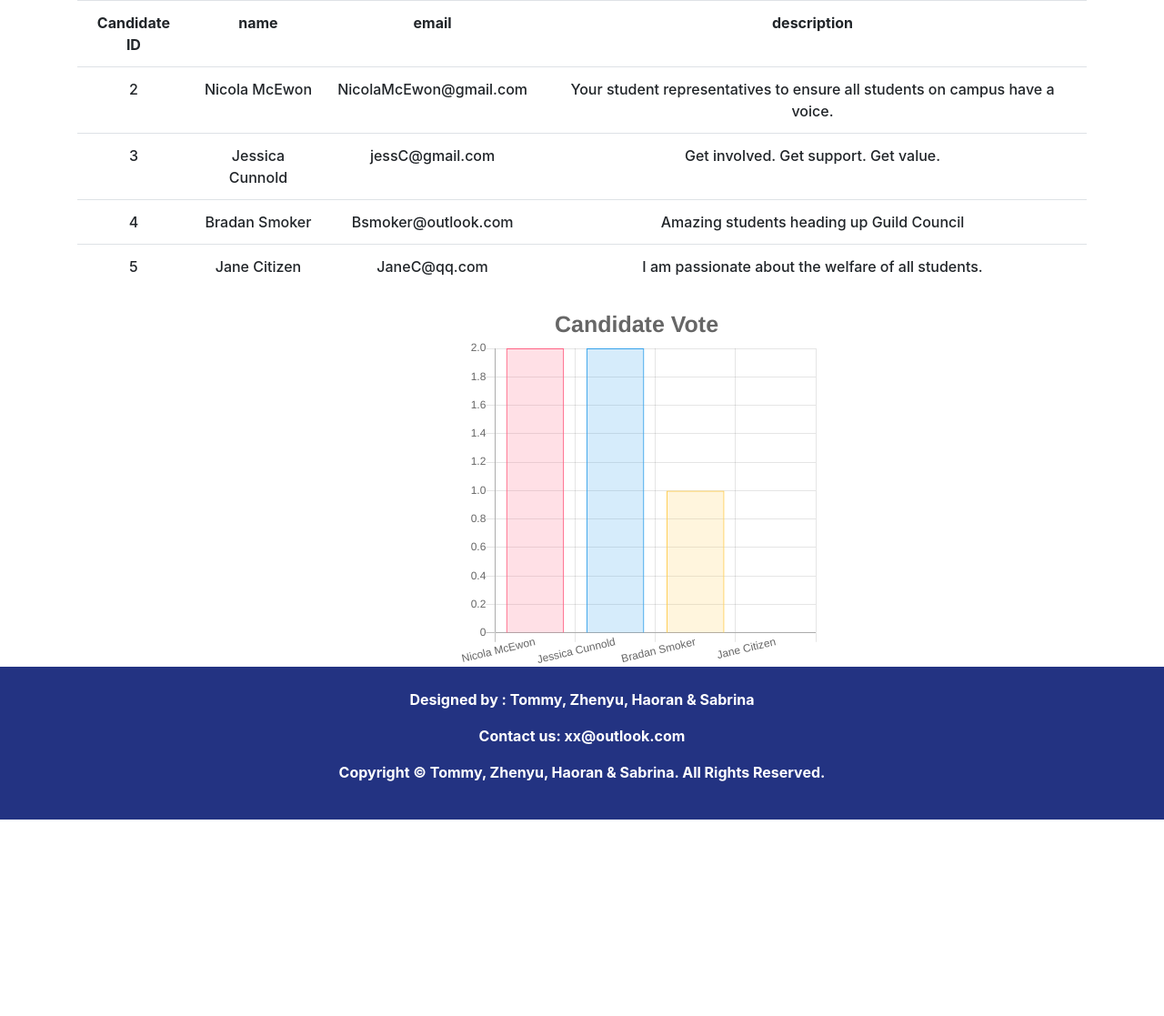
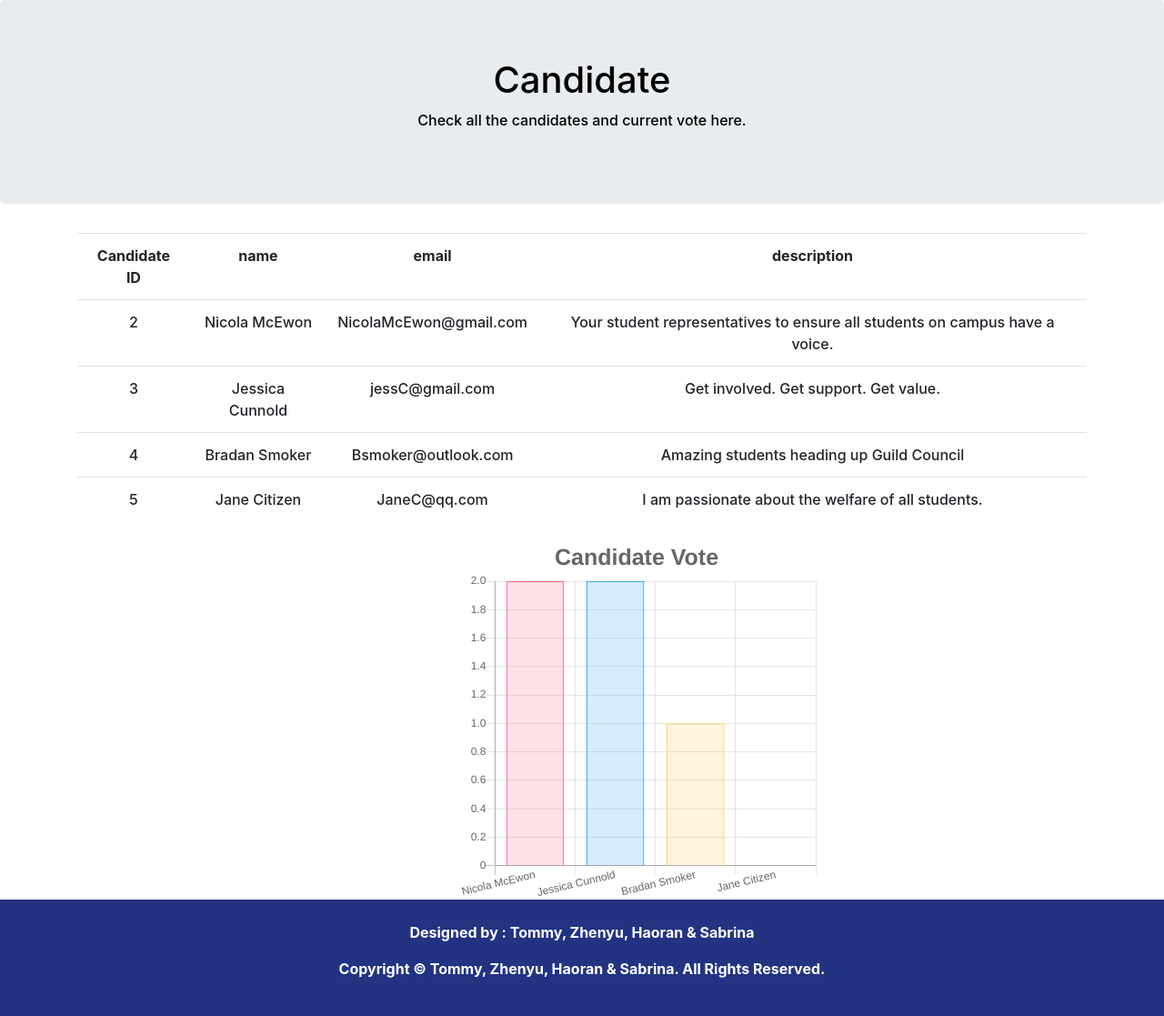
Before and after one commit to Besttz/CITS3403II, a Flask app: page /candidate in a window 1280 px wide. Shown: the part 96-1213 px from the top of the page at 91% size. Before the commit the page ends 997 px from the top, so only its background shows below. Run offline with Flask 2, Linux system fonts and the light colour scheme; data comes from the database, SQL or seed files in the repository; some libraries are stand-ins or nearby versions.

Commit message:
Small Change

```diff
--- a/app/templates/base.html
+++ b/app/templates/base.html
@@ -131,7 +131,7 @@
     <footer class="footer" >
       <br>
       <p>Designed by : Tommy, Zhenyu, Haoran & Sabrina</p>
-      <p>Contact us: <a href="#">xx@outlook.com</a></p>
+      <!-- <a>Contact us: <a href="#">xx@outlook.com</a></p> -->
       <p>Copyright © Tommy, Zhenyu, Haoran & Sabrina. All Rights Reserved.</p>
       <br>
     </footer>
--- a/app/templates/candi_info.html
+++ b/app/templates/candi_info.html
@@ -1,5 +1,12 @@
 {% extends "base.html" %}
 {% block content %}
+
+<div class="jumbotron text-center">
+    <h1>Candidate</h1>
+    <p>
+      Check all the candidates and current vote here.
+    </p>
+  </div>
 
 <div class="container text-center">
     <table class="table">
```
Also changed, not shown: app/templates/home.html (deleted, +0 -15 lines).
